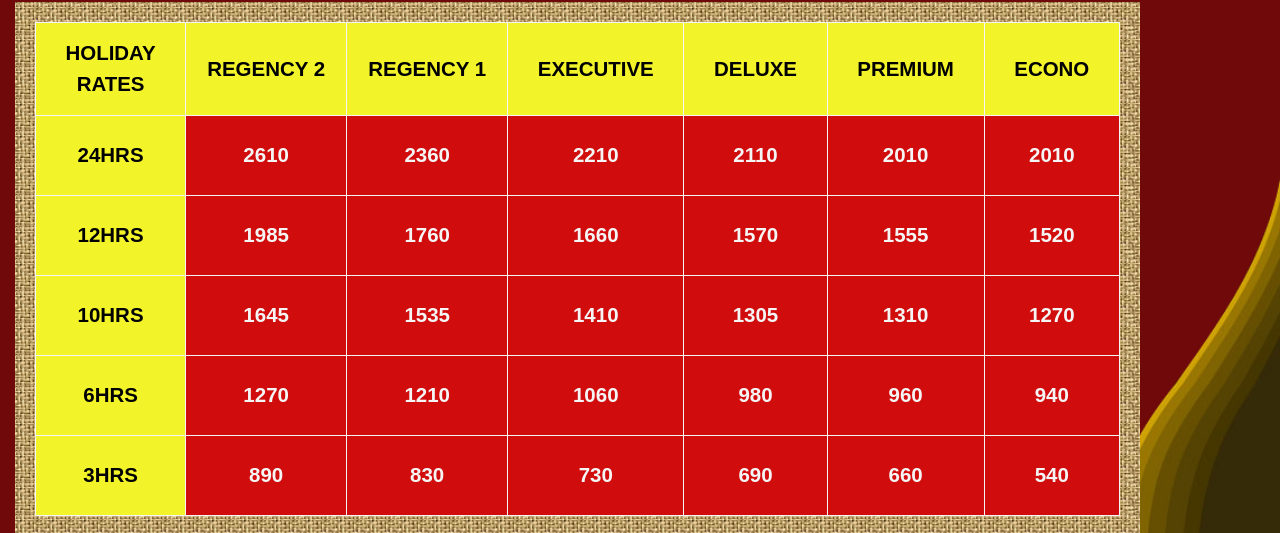
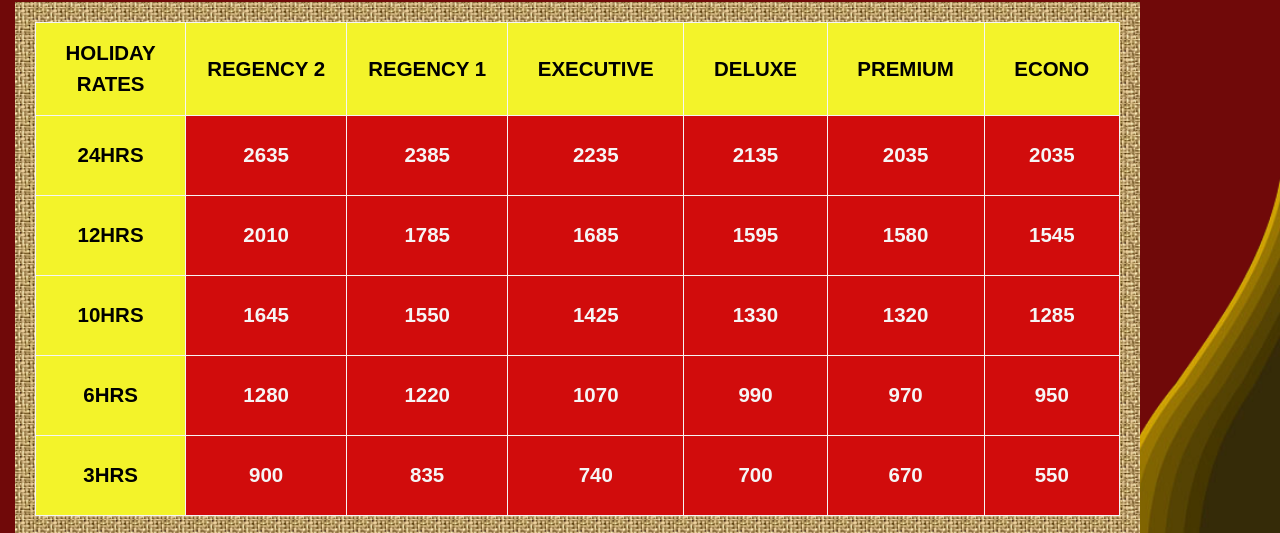
Before and after one commit to goli-devops/S41-KIOSK, a website: page index.html in a window 1280 px wide. Shown: the part 172-705 px from the top of the page. Drawn offline with Linux system fonts and the light colour scheme.

Commit message:
update holiday rates

```diff
--- a/index.html
+++ b/index.html
@@ -188,48 +188,48 @@
             </tr>
             <tr>
               <td class="los">24HRS</td>
-              <td class="rates">2610</td>
-              <td class="rates">2360</td>
-              <td class="rates">2210</td>
-              <td class="rates">2110</td>
-              <td class="rates">2010</td>
-              <td class="rates">2010</td>
+              <td class="rates">2635</td>
+              <td class="rates">2385</td>
+              <td class="rates">2235</td>
+              <td class="rates">2135</td>
+              <td class="rates">2035</td>
+              <td class="rates">2035</td>
             </tr>
             <tr>
               <td class="los">12HRS</td>
-              <td class="rates">1985</td>
-              <td class="rates">1760</td>
-              <td class="rates">1660</td>
-              <td class="rates">1570</td>
-              <td class="rates">1555</td>
-              <td class="rates">1520</td>
+              <td class="rates">2010</td>
+              <td class="rates">1785</td>
+              <td class="rates">1685</td>
+              <td class="rates">1595</td>
+              <td class="rates">1580</td>
+              <td class="rates">1545</td>
             </tr>
             <tr>
               <td class="los">10HRS</td>
               <td class="rates">1645</td>
-              <td class="rates">1535</td>
-              <td class="rates">1410</td>
-              <td class="rates">1305</td>
-              <td class="rates">1310</td>
-              <td class="rates">1270</td>
+              <td class="rates">1550</td>
+              <td class="rates">1425</td>
+              <td class="rates">1330</td>
+              <td class="rates">1320</td>
+              <td class="rates">1285</td>
             </tr>
             <tr>
               <td class="los">6HRS</td>
-              <td class="rates">1270</td>
-              <td class="rates">1210</td>
-              <td class="rates">1060</td>
-              <td class="rates">980</td>
-              <td class="rates">960</td>
-              <td class="rates">940</td>
+              <td class="rates">1280</td>
+              <td class="rates">1220</td>
+              <td class="rates">1070</td>
+              <td class="rates">990</td>
+              <td class="rates">970</td>
+              <td class="rates">950</td>
             </tr>
             <tr>
               <td class="los">3HRS</td>
-              <td class="rates">890</td>
-              <td class="rates">830</td>
-              <td class="rates">730</td>
-              <td class="rates">690</td>
-              <td class="rates">660</td>
-              <td class="rates">540</td>
+              <td class="rates">900</td>
+              <td class="rates">835</td>
+              <td class="rates">740</td>
+              <td class="rates">700</td>
+              <td class="rates">670</td>
+              <td class="rates">550</td>
             </tr>
           </table>
         </div>
```
